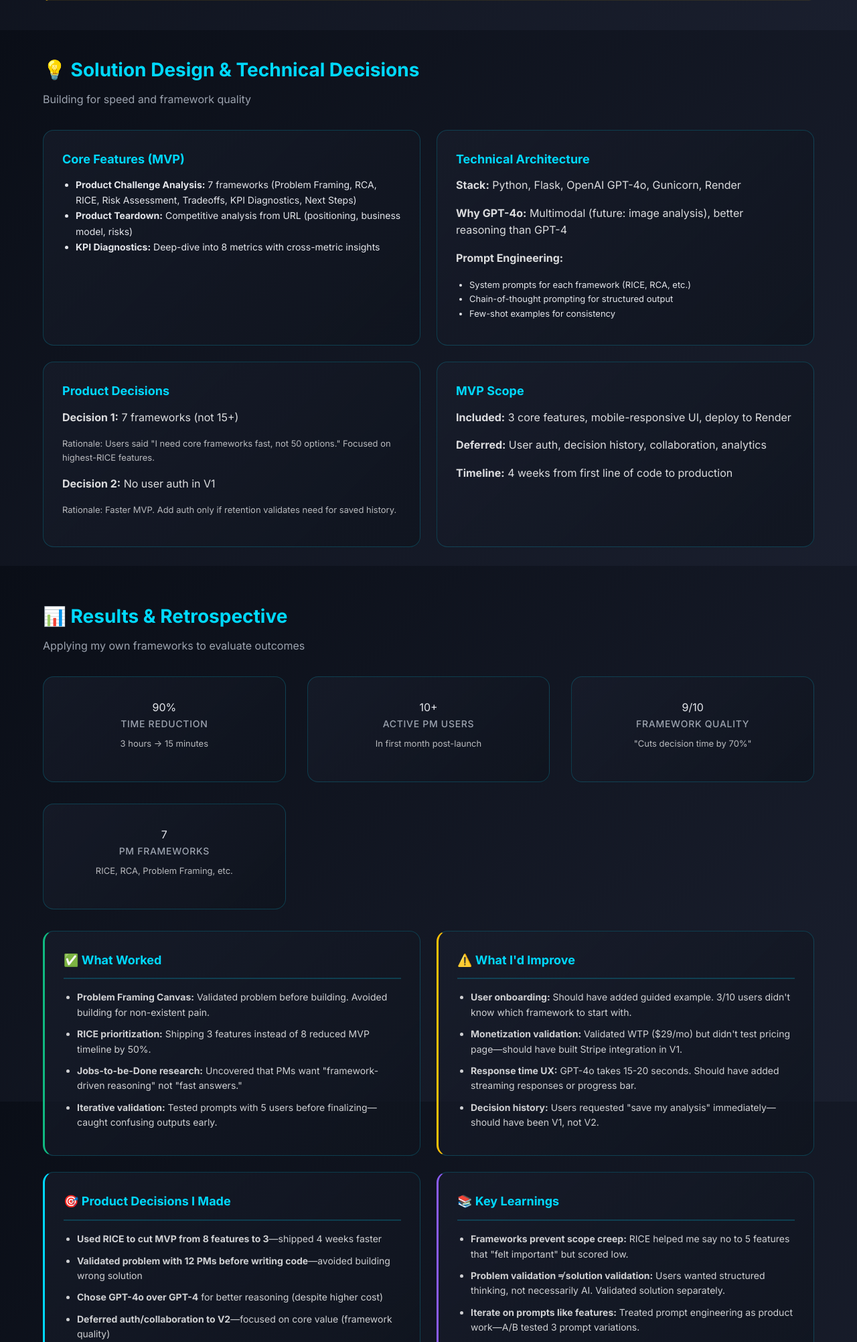
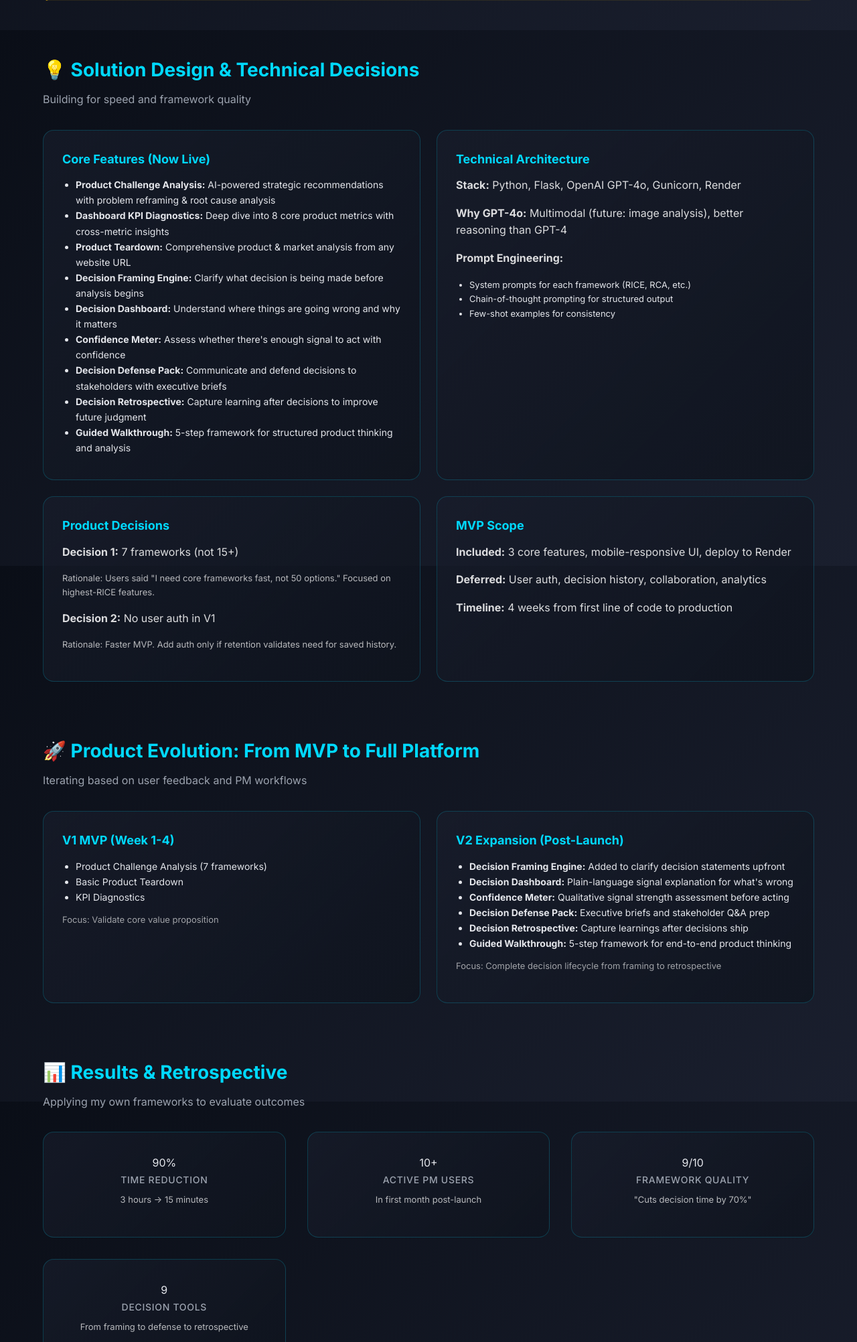
Before and after one commit to anubhav-product/Portfolio, a Flask app: page /case-study in a window 1280 px wide. Shown: the part 3155-5159 px from the top of the page at 67% size. Run offline with Flask 3, Linux system fonts and the light colour scheme.

Commit message:
Update Product Playground features to match live website - 9 decision-focused tools

```diff
--- a/templates/case_study.html
+++ b/templates/case_study.html
@@ -229,11 +229,17 @@
 
       <div class="framework-grid">
         <div class="framework-box">
-          <h5>Core Features (MVP)</h5>
+          <h5>Core Features (Now Live)</h5>
           <ul style="margin: 8px 0; padding-left: 20px; font-size: 14px;">
-            <li><strong>Product Challenge Analysis:</strong> 7 frameworks (Problem Framing, RCA, RICE, Risk Assessment, Tradeoffs, KPI Diagnostics, Next Steps)</li>
-            <li><strong>Product Teardown:</strong> Competitive analysis from URL (positioning, business model, risks)</li>
-            <li><strong>KPI Diagnostics:</strong> Deep-dive into 8 metrics with cross-metric insights</li>
+            <li><strong>Product Challenge Analysis:</strong> AI-powered strategic recommendations with problem reframing & root cause analysis</li>
+            <li><strong>Dashboard KPI Diagnostics:</strong> Deep dive into 8 core product metrics with cross-metric insights</li>
+            <li><strong>Product Teardown:</strong> Comprehensive product & market analysis from any website URL</li>
+            <li><strong>Decision Framing Engine:</strong> Clarify what decision is being made before analysis begins</li>
+            <li><strong>Decision Dashboard:</strong> Understand where things are going wrong and why it matters</li>
+            <li><strong>Confidence Meter:</strong> Assess whether there's enough signal to act with confidence</li>
+            <li><strong>Decision Defense Pack:</strong> Communicate and defend decisions to stakeholders with executive briefs</li>
+            <li><strong>Decision Retrospective:</strong> Capture learning after decisions to improve future judgment</li>
+            <li><strong>Guided Walkthrough:</strong> 5-step framework for structured product thinking and analysis</li>
           </ul>
         </div>
 
@@ -266,6 +272,39 @@
       </div>
     </div>
 
+    <!-- Product Evolution -->
+    <div class="framework-section fade-in">
+      <div class="framework-header">
+        <h4>🚀 Product Evolution: From MVP to Full Platform</h4>
+        <p class="framework-subtitle">Iterating based on user feedback and PM workflows</p>
+      </div>
+
+      <div class="framework-grid">
+        <div class="framework-box">
+          <h5>V1 MVP (Week 1-4)</h5>
+          <ul style="margin: 8px 0; padding-left: 20px; font-size: 14px;">
+            <li>Product Challenge Analysis (7 frameworks)</li>
+            <li>Basic Product Teardown</li>
+            <li>KPI Diagnostics</li>
+          </ul>
+          <p style="margin-top: 12px; font-size: 13px; color: rgba(255, 255, 255, 0.6);">Focus: Validate core value proposition</p>
+        </div>
+
+        <div class="framework-box">
+          <h5>V2 Expansion (Post-Launch)</h5>
+          <ul style="margin: 8px 0; padding-left: 20px; font-size: 14px;">
+            <li><strong>Decision Framing Engine:</strong> Added to clarify decision statements upfront</li>
+            <li><strong>Decision Dashboard:</strong> Plain-language signal explanation for what's wrong</li>
+            <li><strong>Confidence Meter:</strong> Qualitative signal strength assessment before acting</li>
+            <li><strong>Decision Defense Pack:</strong> Executive briefs and stakeholder Q&A prep</li>
+            <li><strong>Decision Retrospective:</strong> Capture learnings after decisions ship</li>
+            <li><strong>Guided Walkthrough:</strong> 5-step framework for end-to-end product thinking</li>
+          </ul>
+          <p style="margin-top: 12px; font-size: 13px; color: rgba(255, 255, 255, 0.6);">Focus: Complete decision lifecycle from framing to retrospective</p>
+        </div>
+      </div>
+    </div>
+
     <!-- Results & Retrospective -->
     <div class="framework-section fade-in">
       <div class="framework-header">
@@ -290,9 +329,9 @@
           <p style="margin-top: 8px; font-size: 13px; color: rgba(255, 255, 255, 0.7);">"Cuts decision time by 70%"</p>
         </div>
         <div class="stat-card">
-          <div class="stat-value">7</div>
-          <div class="stat-label">PM Frameworks</div>
-          <p style="margin-top: 8px; font-size: 13px; color: rgba(255, 255, 255, 0.7);">RICE, RCA, Problem Framing, etc.</p>
+          <div class="stat-value">9</div>
+          <div class="stat-label">Decision Tools</div>
+          <p style="margin-top: 8px; font-size: 13px; color: rgba(255, 255, 255, 0.7);">From framing to defense to retrospective</p>
         </div>
       </div>
 
@@ -303,7 +342,8 @@
             <li><strong>Problem Framing Canvas:</strong> Validated problem before building. Avoided building for non-existent pain.</li>
             <li><strong>RICE prioritization:</strong> Shipping 3 features instead of 8 reduced MVP timeline by 50%.</li>
             <li><strong>Jobs-to-be-Done research:</strong> Uncovered that PMs want "framework-driven reasoning" not "fast answers."</li>
-            <li><strong>Iterative validation:</strong> Tested prompts with 5 users before finalizing—caught confusing outputs early.</li>
+            <li><strong>Rapid iteration based on feedback:</strong> Expanded from 3 to 9 tools covering full decision lifecycle (framing → analysis → defense → retrospective).</li>
+            <li><strong>Building in public:</strong> Early users requested decision defense and confidence assessment features, which became core differentiators.</li>
           </ul>
         </div>
 
@@ -323,7 +363,9 @@
             <li><strong>Used RICE to cut MVP from 8 features to 3</strong>—shipped 4 weeks faster</li>
             <li><strong>Validated problem with 12 PMs before writing code</strong>—avoided building wrong solution</li>
             <li><strong>Chose GPT-4o over GPT-4</strong> for better reasoning (despite higher cost)</li>
-            <li><strong>Deferred auth/collaboration to V2</strong>—focused on core value (framework quality)</li>
+            <li><strong>Expanded to cover full decision lifecycle:</strong> Added 6 tools (framing, dashboard, confidence, defense, retrospective, walkthrough)</li>
+            <li><strong>Built decision defense & communication features:</strong> PMs needed stakeholder buy-in tools, not just analysis</li>
+            <li><strong>Added retrospective learning:</strong> Capture what actually happened to improve future decisions</li>
             <li><strong>Applied Problem Framing Canvas to my own product</strong>—validated time-sink problem was real</li>
           </ul>
         </div>
```
Also changed, not shown: templates/index.html (+6 -4 lines), templates/projects.html (+16 -12 lines), README.md.
